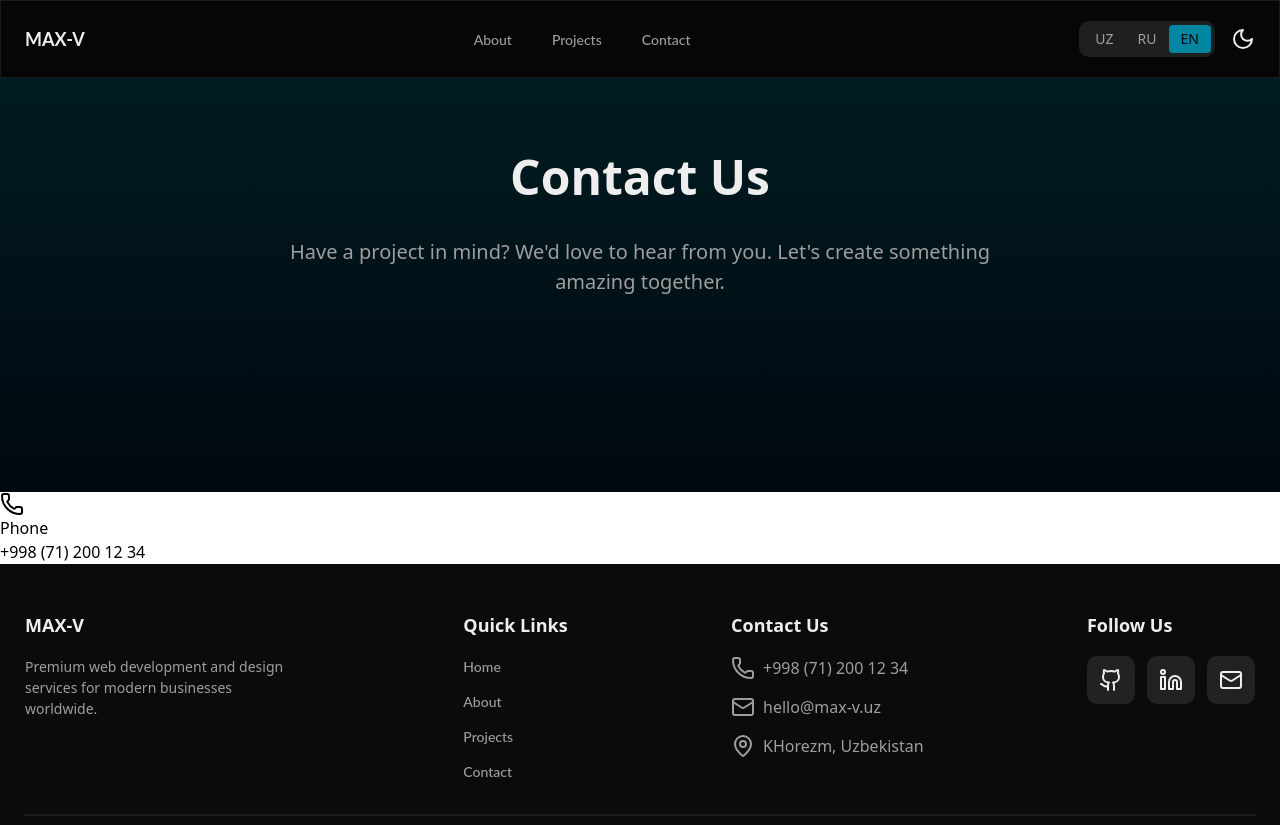
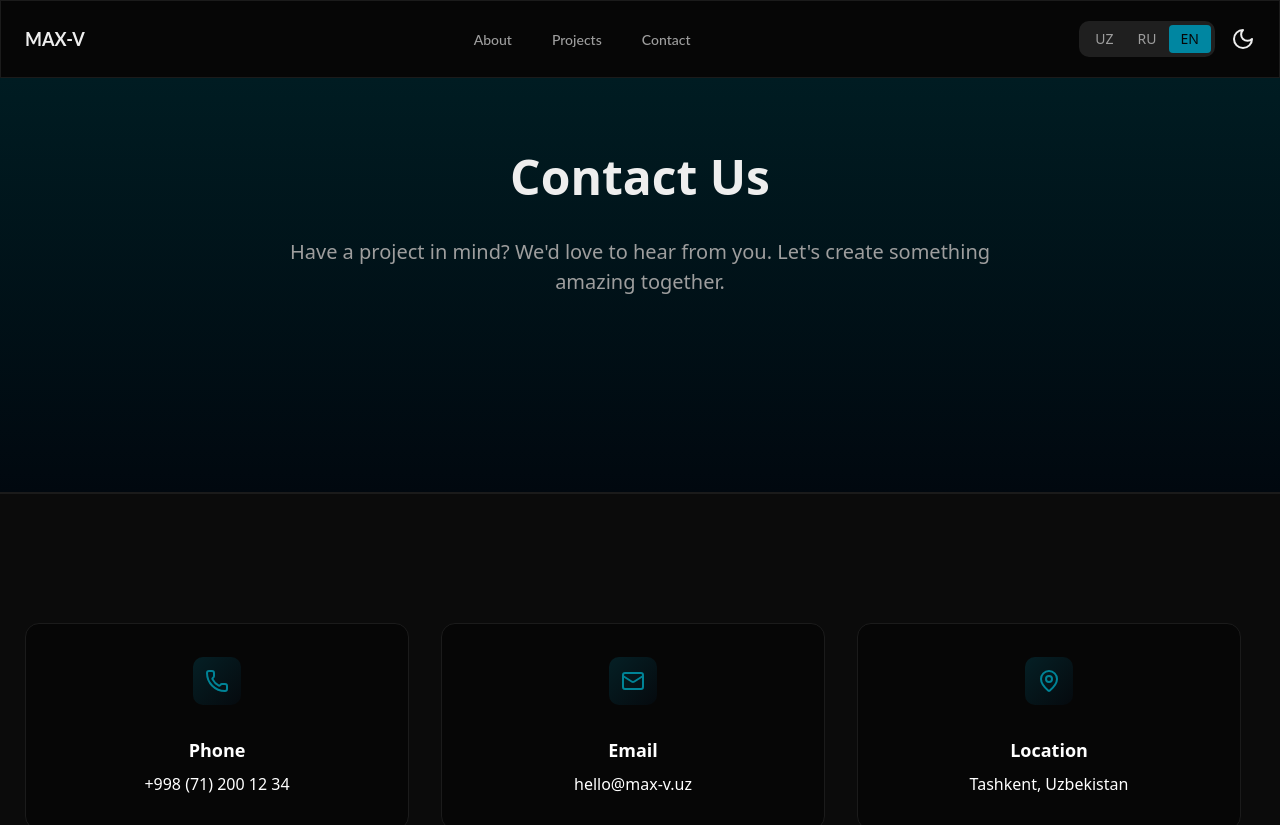
Before and after one commit to Arrow1731/MAX_V, a React (Vite) app: page /contact in a window 1280 px wide. Shown: the top 825 px of the page. Built offline with nearby package versions, Linux system fonts and the light colour scheme; a web font is replaced by a local one.

Commit message:
contact half

```diff
--- a/src/Components/Footer.jsx
+++ b/src/Components/Footer.jsx
@@ -16,7 +16,7 @@ function Footer() {
 
       <footer className="bg-[#0B0B0B] py-[48px]">
         <div className="container">
-          <div className="flex justify-between mb-[32px]">
+          <div className="flex justify-between mb-[32px] ">
             <div>
             <h2 className="text-[18px] font-bold text-[#EEEEEE] mb-[17px]">MAX-V</h2>
             <p className="text-[14px] font-normal w-[275px] text-[#9E9E9E]">Premium web development and design
--- a/src/Pages/Contact.jsx
+++ b/src/Pages/Contact.jsx
@@ -1,5 +1,7 @@
 import React, { Component } from 'react'
 import { Phone } from 'lucide-react';
+import { Mail } from 'lucide-react';
+import { MapPin } from 'lucide-react';
 
 export default class Contact extends Component {
   render() {
@@ -13,13 +15,29 @@ export default class Contact extends Component {
         </header>
 
         <main>
-          <section>
-            <div>
-                <div>
-                  <div>
-                    <Phone />
-                    <p>Phone</p>
-                    <p>+998 (71) 200 12 34</p>
+          <section className='py-[129px] bg-[#0B0B0B] border-t-2 border-b-2 border-[#1B1B1B]'>
+            <div className='container'>
+                <div className='flex gap-[32px]'>
+                  <div className='py-[33px] border border-[#1B1B1B]  bg-[#060606] text-[#fff] w-[384px] flex flex-col items-center rounded-[14px]'>
+                    <button className='bg-gradient-to-tl from-[#03172C33] to-[#0086A133] px-[12px] py-[12px] rounded-[10px] mb-[16px]'>
+                    <Phone className='text-[#008396]' />
+                  </button>
+                    <p className='font-semibold text-[18px] mt-[16px]'>Phone</p>
+                    <p className='font-normal text-[16px] mt-[8px]'>+998 (71) 200 12 34</p>
+                  </div>
+                  <div className='py-[33px] border border-[#1B1B1B]  bg-[#060606] text-[#fff] w-[384px] flex flex-col items-center rounded-[14px]'>
+                    <button className='bg-gradient-to-tl from-[#03172C33] to-[#0086A133] px-[12px] py-[12px] rounded-[10px] mb-[16px]'>
+                    <Mail className='text-[#008396]' />
+                  </button>
+                    <p className='font-semibold text-[18px] mt-[16px]'>Email</p>
+                    <p className='font-normal text-[16px] mt-[8px]'>hello@max-v.uz</p>
+                  </div>
+                  <div className='py-[33px] border border-[#1B1B1B]  bg-[#060606] text-[#fff] w-[384px] flex flex-col items-center rounded-[14px]'>
+                    <button className='bg-gradient-to-tl from-[#03172C33] to-[#0086A133] px-[12px] py-[12px] rounded-[10px] mb-[16px]'>
+                    <MapPin className='text-[#008396]' />
+                  </button>
+                    <p className='font-semibold text-[18px] mt-[16px]'>Location</p>
+                    <p className='font-normal text-[16px] mt-[8px]'>Tashkent, Uzbekistan</p>
                   </div>
                 </div>
             </div>
```
